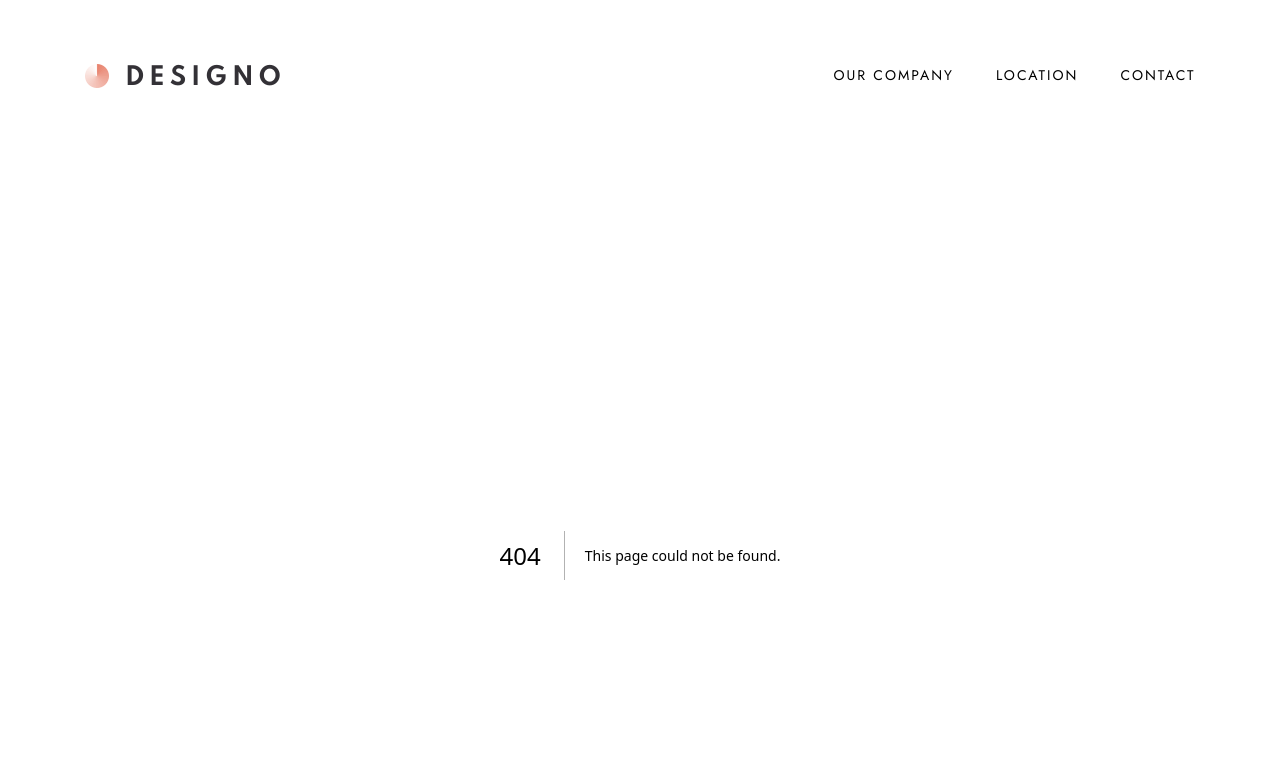
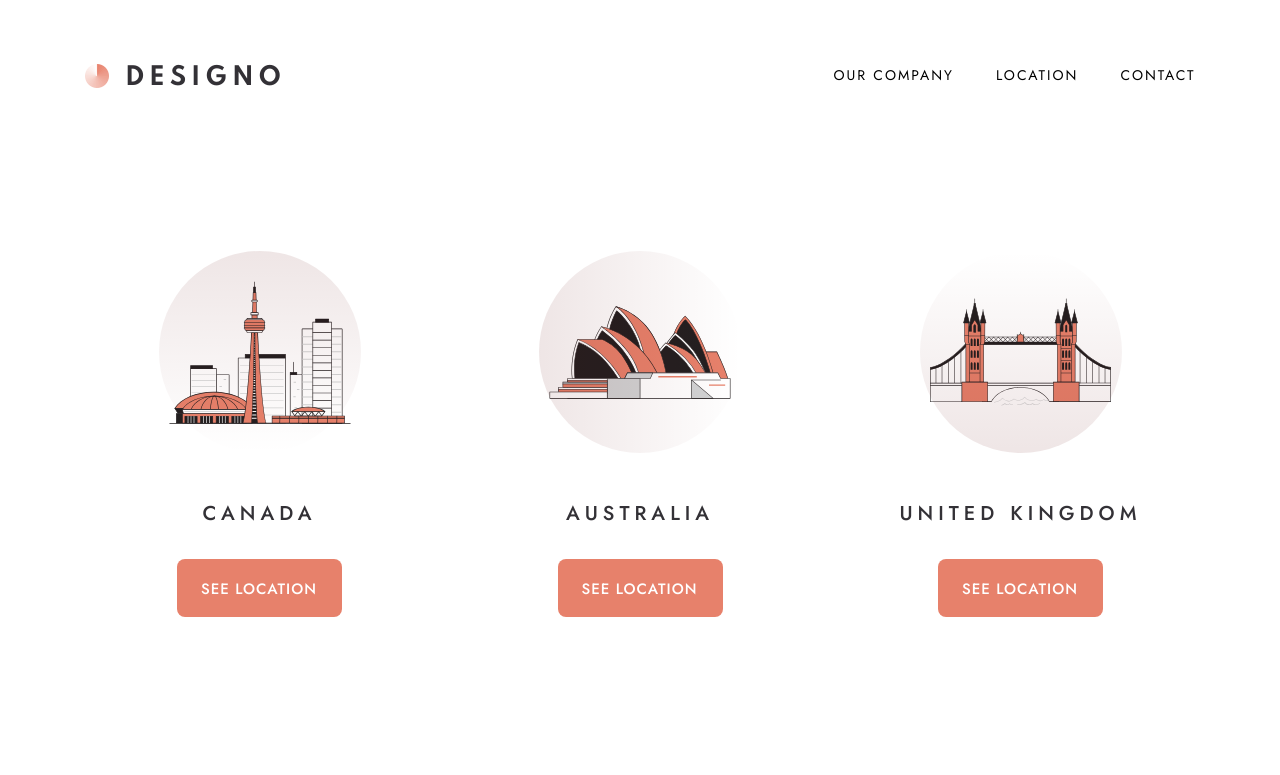
Before and after one commit to redfrogsss/designo-multipage-website, a Next.js app: page /contact in a window 1280 px wide. Before the commit this address had no page. Shown: the top 775 px of the page. Built offline with nearby package versions, Linux system fonts and the light colour scheme.

Commit message:
ui: add contact page

```diff
--- /dev/null
+++ b/app/contact/page.tsx
@@ -0,0 +1,30 @@
+import LocationGrid from "@/components/location-grid/LocationGrid";
+
+export default function ContentPage () {
+    return (
+        <main>
+            <LocationGrid
+                data={[
+                    {
+                        img: "/assets/shared/desktop/illustration-canada.svg",
+                        title: "Canada",
+                        btnText: "See Location",
+                        href: "#!"
+                    },
+                    {
+                        img: "/assets/shared/desktop/illustration-australia.svg",
+                        title: "Australia",
+                        btnText: "See Location",
+                        href: "#!"
+                    },
+                    {
+                        img: "/assets/shared/desktop/illustration-united-kingdom.svg",
+                        title: "United Kingdom",
+                        btnText: "See Location",
+                        href: "#!"
+                    },
+                ]}
+            />
+        </main>
+    )
+}
```
